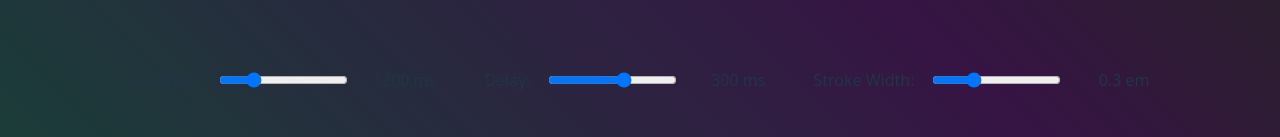
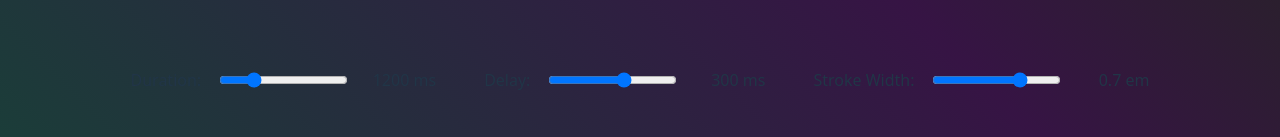
Before and after one commit to nicufarmache/text-animation-poc, a Vue app: page / in a window 1280 px wide. Shown: the part 661-798 px from the top of the page. Built offline with nearby package versions, Linux system fonts and the light colour scheme.

Commit message:
reversed direction

```diff
--- a/src/App.vue
+++ b/src/App.vue
@@ -5,7 +5,7 @@ import Staggered from './components/Staggered.vue'
 
 const durationModel = ref(1200);
 const delayModel = ref(300);
-const strokeWidthModel = ref(300);
+const strokeWidthModel = ref(700);
 
 const duration = computed(() => durationModel.value / 1000);
 const delay = computed(() => delayModel.value / 1000);
--- a/src/components/Animated.vue
+++ b/src/components/Animated.vue
@@ -80,8 +80,8 @@ onMounted(() => {
   fill: var(--start-color);
   stroke: var(--accent-color);
   stroke-width: 0;
-  stroke-dasharray: 250, 1000;
-  stroke-dashoffset: 250;
+  stroke-dasharray: 1000, 250;
+  stroke-dashoffset: -250;
   stroke-linecap: round;
   stroke-linejoin: round;
   paint-order: fill stroke;
@@ -96,14 +96,14 @@ onMounted(() => {
   from {
     fill: var(--start-color);
     stroke-width: 0;
-    stroke-dashoffset: 250;
+    stroke-dashoffset: -250;
     animation-timing-function: ease-in;
   }
 
   15% {
     fill: var(--start-color);
     stroke-width: calc(var(--stroke-width) * 0.3);
-    stroke-dashoffset: 230;
+    stroke-dashoffset: -230;
     animation-timing-function: linear;
   }
 
```
